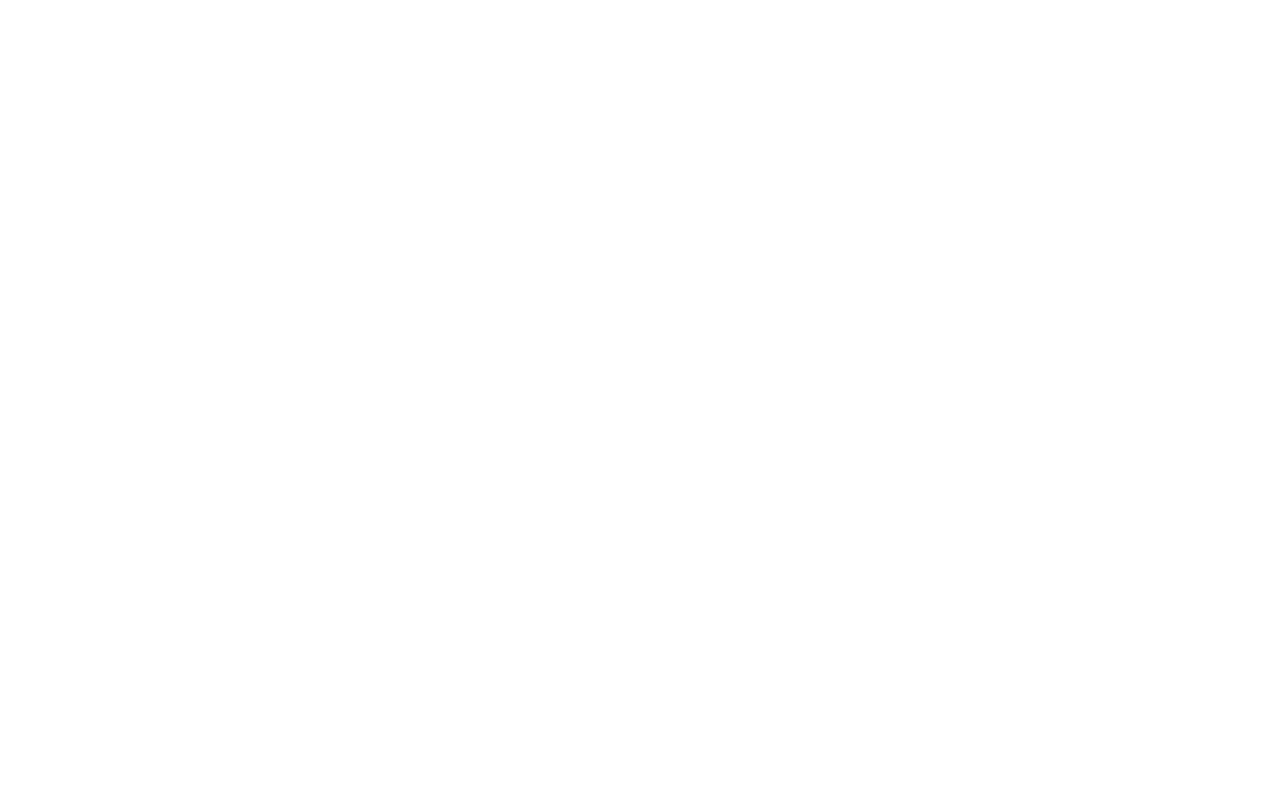
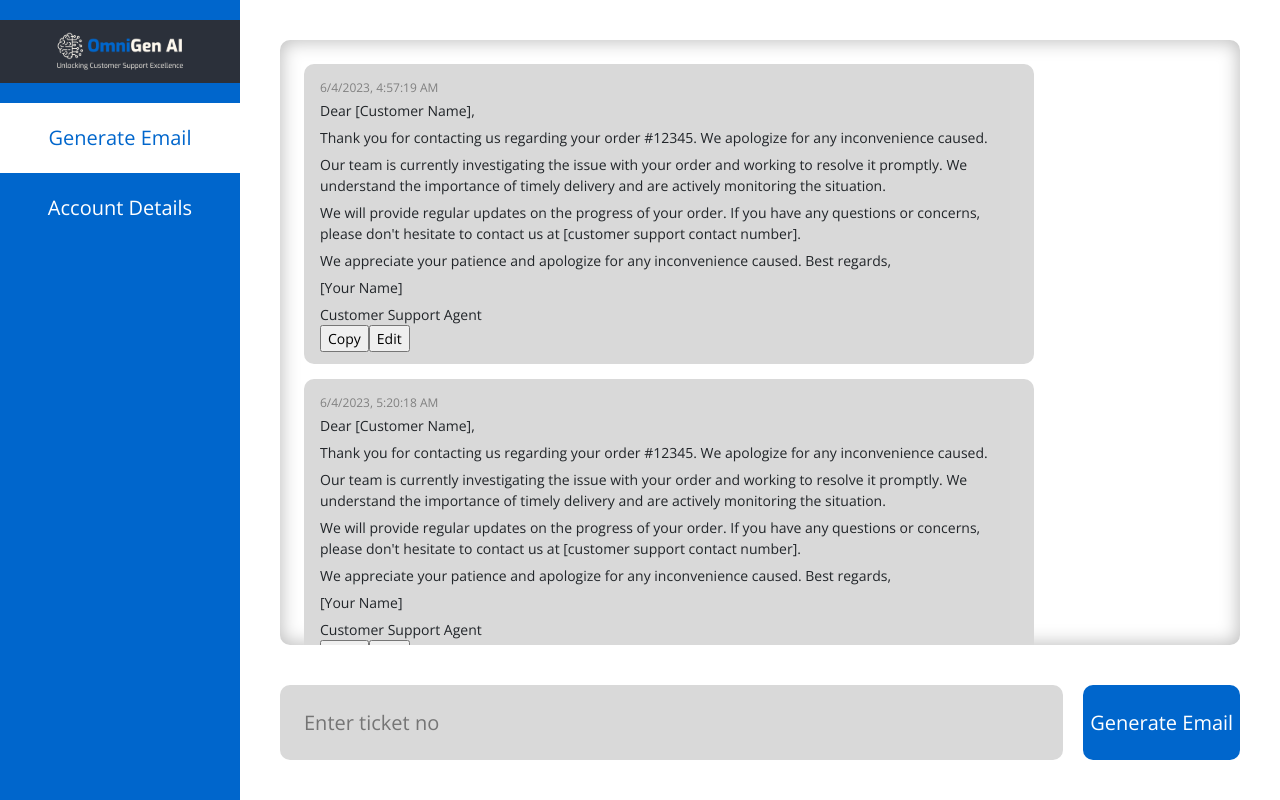
Before and after one commit to ushara09/OmniGenAI_Frontend, a React (Create React App) app: page /generate-email in a window 1280 px wide. Before the commit this address had no page. Built offline with nearby package versions, Linux system fonts and the light colour scheme.

Commit message:
added the generate Email chat Window

```diff
--- a/package.json
+++ b/package.json
@@ -6,8 +6,11 @@
     "@testing-library/jest-dom": "^5.16.5",
     "@testing-library/react": "^13.4.0",
     "@testing-library/user-event": "^13.5.0",
+    "multiselect-react-dropdown": "^2.0.25",
     "react": "^18.2.0",
+    "react-copy-to-clipboard": "^5.1.0",
     "react-dom": "^18.2.0",
+    "react-icons": "^4.9.0",
     "react-router-dom": "^6.11.2",
     "react-scripts": "5.0.1",
     "web-vitals": "^2.1.4"
--- a/src/App.js
+++ b/src/App.js
@@ -2,14 +2,17 @@
 import { BrowserRouter, Routes, Route } from "react-router-dom";
 import CustomerLoginPage from './pages/CustomerLoginPage/CustomerLoginPage';
 import SuperAdminLogin from './pages/SuperAdminLoginPage/SuperAdminLogin';
+import GenerateEmail from './pages/GenerateEmail/GenerateEmail'
 import SuperAdminHomePage from './pages/SuperAdminHomePage/SuperAdminHomePage';
 function App() {
   return (
     <BrowserRouter>
       <Routes>
+        <Route path='/' element={<CustomerLoginPage />} />
         <Route path='/customer-login' element={<CustomerLoginPage/>} />
         <Route path='/admin-login' element={<SuperAdminLogin/>} />
         <Route path='/super-admin-home' element={<SuperAdminHomePage/>} />
+        <Route path='/generate-email' element={<GenerateEmail />} />
       </Routes>
     </BrowserRouter>
   );
--- a/src/index.css
+++ b/src/index.css
@@ -1,8 +1,8 @@
+@import url("https://fonts.googleapis.com/css?family=Open+Sans: wght@300;400; 500;600;700&display=swap");
+
 body {
   margin: 0;
-  font-family: -apple-system, BlinkMacSystemFont, 'Segoe UI', 'Roboto', 'Oxygen',
-    'Ubuntu', 'Cantarell', 'Fira Sans', 'Droid Sans', 'Helvetica Neue',
-    sans-serif;
+  font-family: "Open Sans",sans-serif;
   -webkit-font-smoothing: antialiased;
   -moz-osx-font-smoothing: grayscale;
 }
--- /dev/null
+++ b/src/pages/GenerateEmail/GenerateEmail.css
@@ -0,0 +1,60 @@
+.logo-wrapper {
+	margin: 20px 0;
+	padding: 10px 40px;
+	display: flex;
+	align-items: center;
+	justify-content: center;
+	background-color: #2b303a;
+}
+
+.logo-wrapper img {
+	width: 100%;
+}
+
+.sidenav {
+	flex: 1;
+	background-color: #0066cc;
+	height: 100vh;
+}
+
+.navlinks {
+	padding: 0;
+	list-style: none;
+}
+
+.navlinks li {
+	padding: 20px;
+	text-align: center;
+	font-size: 20px;
+	font-weight: 500;
+	color: #fff;
+	transition: background 0.15s cubic-bezier(0.47, 0.54, 0.81, 0.72);
+}
+
+.navlinks li.active {
+	color: #0066cc;
+	background: #fff;
+}
+
+.navlinks li:hover:not(.active) {
+	cursor: pointer;
+	color: #0066cc;
+	background: #ffffffd6;
+}
+
+.btn-primary {
+	background-color: #0066cc;
+	border-radius: 10px;
+	width: 100%;
+	height: 100%;
+	outline: none;
+	border: none;
+	font-weight: 500;
+	font-size: 20px;
+	color: #fff;
+	transition: background 0.15s cubic-bezier(0.47, 0.54, 0.81, 0.72);
+}
+
+.btn-primary:hover {
+	background-color: hsl(210, 100%, 20%);
+}
--- /dev/null
+++ b/src/pages/GenerateEmail/GenerateEmail.jsx
@@ -0,0 +1,155 @@
+import { useState } from "react"
+import logoLight from "../../resources/images/logo-light.svg"
+import "./GenerateEmail.css"
+import Messages from "./Messages/Messages"
+
+const GenerateEmail = (props) => {
+	const sanitizeMessage = (messageBody) => {
+		const divider = '<div class="divider"></div>'
+		const regex = /\n/g
+
+		return messageBody.replace(regex, divider)
+	}
+
+	const getRandomDateTime = () => {
+		const randomHour = Math.floor(Math.random() * 24)
+		const randomMinute = Math.floor(Math.random() * 60)
+		const randomSecond = Math.floor(Math.random() * 60)
+
+		const timestamp = new Date("2023-06-04")
+		timestamp.setHours(randomHour, randomMinute, randomSecond)
+
+		return timestamp.toLocaleString()
+	}
+
+	const [inList] = useState([
+		{
+			timestamp: getRandomDateTime(),
+			body: sanitizeMessage(
+				"Dear [Customer Name],\nThank you for contacting us regarding your order #12345. We apologize for any inconvenience caused.\nOur team is currently investigating the issue with your order and working to resolve it promptly. We understand the importance of timely delivery and are actively monitoring the situation.\nWe will provide regular updates on the progress of your order. If you have any questions or concerns, please don't hesitate to contact us at [customer support contact number].\nWe appreciate your patience and apologize for any inconvenience caused. Best regards,\n[Your Name]\nCustomer Support Agent"
+			),
+			type: "IN",
+		},
+		{
+			timestamp: getRandomDateTime(),
+			body: sanitizeMessage(
+				"Dear [Customer Name],\nThank you for contacting us regarding your order #12345. We apologize for any inconvenience caused.\nOur team is currently investigating the issue with your order and working to resolve it promptly. We understand the importance of timely delivery and are actively monitoring the situation.\nWe will provide regular updates on the progress of your order. If you have any questions or concerns, please don't hesitate to contact us at [customer support contact number].\nWe appreciate your patience and apologize for any inconvenience caused. Best regards,\n[Your Name]\nCustomer Support Agent"
+			),
+			type: "IN",
+		},
+		{
+			timestamp: getRandomDateTime(),
+			body: sanitizeMessage(
+				"Dear [Customer Name],\nThank you for contacting us regarding your order #12345. We apologize for any inconvenience caused.\nOur team is currently investigating the issue with your order and working to resolve it promptly. We understand the importance of timely delivery and are actively monitoring the situation.\nWe will provide regular updates on the progress of your order. If you have any questions or concerns, please don't hesitate to contact us at [customer support contact number].\nWe appreciate your patience and apologize for any inconvenience caused. Best regards,\n[Your Name]\nCustomer Support Agent"
+			),
+			type: "IN",
+		},
+	])
+
+	const [outList] = useState([
+		{
+			timestamp: getRandomDateTime(
+				new Date("2023-06-01"),
+				new Date("2023-06-30")
+			),
+			body: "ZHTN5369",
+			type: "OUT",
+		},
+	])
+
+	return (
+		<>
+			<div style={{ width: "100%", display: "flex" }}>
+				<div className="sidenav">
+					<div className="logo-wrapper">
+						<img src={logoLight} alt="main-logo" />
+					</div>
+
+					<ul className="navlinks">
+						<li className="active">Generate Email</li>
+						<li>Account Details</li>
+					</ul>
+				</div>
+
+				<div style={{ flex: "4", padding: "40px", height: "100vh" }}>
+					<div
+						style={{
+							display: "flex",
+							flexDirection: "column",
+							gap: "40px",
+							height: "100%",
+						}}
+					>
+						<div
+							style={{
+								flex: 8,
+								boxShadow:
+									"inset 0px 0px 18px 2px rgba(0, 0, 0, 0.25)",
+								borderRadius: "10px",
+								padding: "24px",
+								overflowY: "scroll",
+								maxHeight: "90%",
+							}}
+						>
+							<Messages inList={inList} outList={outList} />
+						</div>
+
+						<div style={{ flex: 1, width: "100%" }}>
+							<form style={{ height: "100%" }}>
+								<div
+									style={{
+										display: "flex",
+										gap: "20px",
+										width: "100%",
+										height: "100%",
+									}}
+								>
+									<div
+										style={{
+											width: "100%",
+											height: "100%",
+											borderRadius: "10px",
+										}}
+									>
+										<input
+											style={{
+												height: "100%",
+												width: "100%",
+												backgroundColor: "#D9D9D9",
+												padding: "24px",
+												fontWeight: 500,
+												fontSize: "20px",
+												outline: "none",
+												border: "none",
+												borderRadius: "10px",
+											}}
+											type="text"
+											name="ticket-no"
+											placeholder="Enter ticket no"
+										/>
+									</div>
+
+									<div
+										style={{
+											width: "20%",
+											height: "100%",
+										}}
+									>
+										<button
+											className="btn-primary"
+											type="submit"
+										>
+											Generate Email
+										</button>
+									</div>
+								</div>
+							</form>
+						</div>
+					</div>
+				</div>
+			</div>
+		</>
+	)
+}
+
+export default GenerateEmail
--- /dev/null
+++ b/src/pages/GenerateEmail/Messages/Messages.css
@@ -0,0 +1,51 @@
+.messages {
+	display: flex;
+	flex-direction: column;
+}
+
+.in,
+.out {
+	max-width: 80%;
+	width: fit-content;
+}
+
+.out span {
+	font-size: 12px;
+	color: #fff;
+	line-height: 1.9em;
+}
+
+.in span {
+	font-size: 12px;
+	color: gray;
+	line-height: 1.9em;
+}
+
+.messages .in:not(:first-child),
+.messages .out:not(:first-child) {
+	margin-top: 15px;
+}
+
+.in {
+	background: #d9d9d9;
+	padding: 12px 16px;
+	border-radius: 10px;
+	font-size: 14px;
+	font-weight: 500;
+	align-self: flex-start;
+}
+
+.out {
+	background: #0066cc;
+	padding: 12px 16px;
+	border-radius: 10px;
+	font-size: 14px;
+	font-weight: 500;
+	align-self: flex-end;
+	color: #fff;
+}
+
+.divider {
+	display: block;
+	padding-bottom: 6px;
+}
--- /dev/null
+++ b/src/pages/GenerateEmail/Messages/Messages.jsx
@@ -0,0 +1,72 @@
+import { useEffect, useState } from "react"
+import { CopyToClipboard } from "react-copy-to-clipboard"
+
+import "./Messages.css"
+
+const Messages = (props) => {
+	const { inList, outList } = props
+
+	const [messagesList, setMessagesList] = useState([])
+	const [copied, setCopied] = useState(false)
+
+	const sortMessages = (array) => {
+		return array.sort(
+			(a, b) =>
+				new Date(a.timestamp).getTime() -
+				new Date(b.timestamp).getTime()
+		)
+	}
+
+	const RenderHTMLStr = ({ htmlString }) => {
+		return <div dangerouslySetInnerHTML={{ __html: htmlString }} />
+	}
+
+	const handleCopy = () => {
+		setCopied(true)
+
+		setTimeout(() => {
+			setCopied(false)
+		}, 2000)
+	}
+
+	useEffect(() => {
+		const mergedList = [...inList, ...outList]
+		const sortedList = sortMessages(mergedList)
+		setMessagesList(sortedList)
+
+		console.log(sortMessages(sortedList))
+	}, [inList, outList])
+
+	return (
+		<div className="messages">
+			{messagesList.map((message, index) => {
+				return (
+					<div
+						key={index}
+						className={message.type === "IN" ? "in" : "out"}
+					>
+						<span>{message.timestamp}</span>
+						<RenderHTMLStr
+							htmlString={message.body}
+						></RenderHTMLStr>
+
+						{message.type === "IN" ? (
+							<div>
+								<CopyToClipboard
+									text={message.body}
+									onCopy={handleCopy}
+								>
+									<input type="button" value={"Copy"} />
+								</CopyToClipboard>
+								<input type="button" value={"Edit"} />
+								{copied && <p>Copied to clipboard!</p>}
+							</div>
+						) : null}
+					</div>
+				)
+			})}
+		</div>
+	)
+}
+
+export default Messages
```
Also changed, not shown: src/resources/images/logo-light.svg (added), 1 other file (tests, documents, lock files or other folders).
